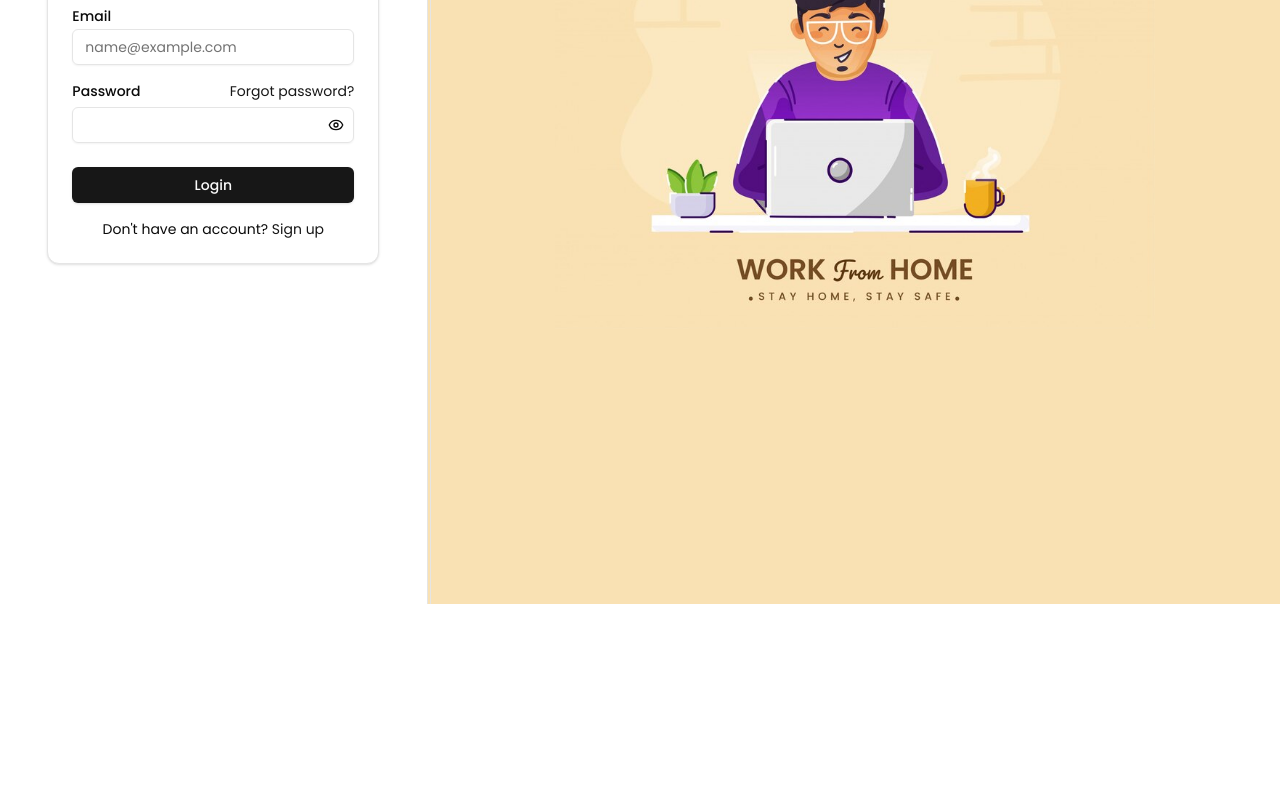
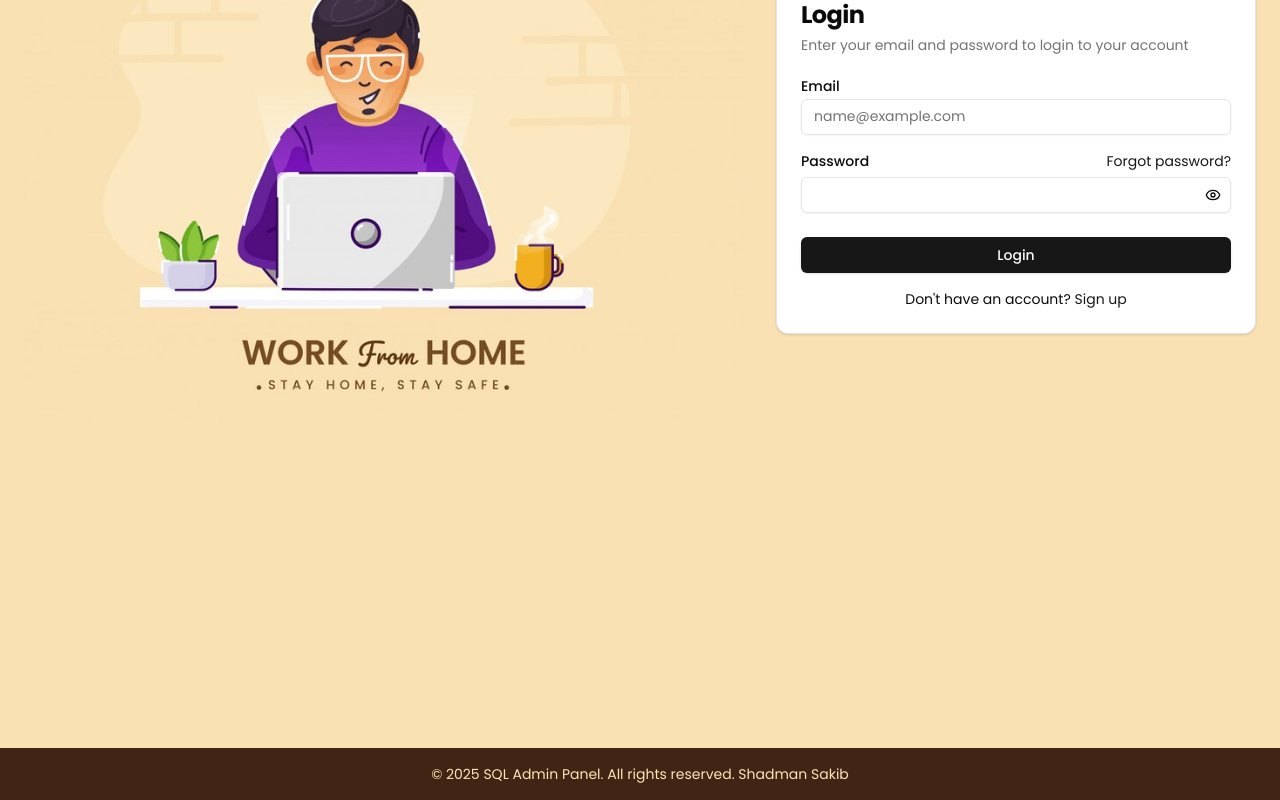
Before and after one commit to ShadmanSakib22/SQL-ADMIN-PANEL, a Next.js app: page /login in a window 1280 px wide. Shown: the part 196-996 px from the top of the page. Before the commit the page ends 800 px from the top, so only its background shows below. Built offline with nearby package versions, Linux system fonts and the light colour scheme.

Commit message:
ui changes

```diff
--- a/src/app/globals.css
+++ b/src/app/globals.css
@@ -4,6 +4,7 @@
 
 body {
   font-family: var(--font-poppins), Arial, Helvetica, sans-serif;
+  background-color: #f9e1b3;
 }
 /*--------------------ShadCN UI--------------------*/
 @layer base {
--- a/src/app/layout.js
+++ b/src/app/layout.js
@@ -1,6 +1,7 @@
 import { Poppins } from "next/font/google";
 import { ThemeProvider } from "@/components/ThemeProvider";
 import "./globals.css";
+import { Footer } from "@/components/Footer";
 
 const poppins = Poppins({
   subsets: ["latin"],
@@ -18,8 +19,9 @@ export default function RootLayout({ children }) {
     <html lang="en" suppressHydrationWarning>
       <head />
       <body className={`${poppins.variable} antialiased box-border`}>
-        <ThemeProvider attribute="class" defaultTheme="system" enableSystem>
-          {children}
+        <ThemeProvider attribute="class" defaultTheme="light" enableSystem>
+          <div className="min-h-screen">{children}</div>
+          <Footer />
         </ThemeProvider>
       </body>
     </html>
--- a/src/app/login/page.js
+++ b/src/app/login/page.js
@@ -4,19 +4,11 @@ import Image from "next/image";
 const page = () => {
   return (
     <>
-      <div className="flex flex-row h-screen">
-        <div className="my-[5rem] container min-w-[330px] max-w-[380px] mx-auto ">
+      <div className="container flex flex-col lg:flex-row mx-auto items-center gap-8 mt-[5rem]">
+        <Image src="/login.jpg" alt="login" width={720} height={720} priority />
+        <div className="w-full max-w-lg mx-auto">
           <LoginForm />
         </div>
-        <figure className="hidden md:block relative md:w-2/3 h-full bg-[#f9e1b3] border-l-4 border-double overflow-hidden">
-          <Image
-            src="/login.jpg"
-            alt="login"
-            fill
-            priority
-            className="object-contain object-center max-h-[600px] max-w-[600px] mx-auto"
-          />
-        </figure>
       </div>
     </>
   );
--- a/src/app/signup/page.js
+++ b/src/app/signup/page.js
@@ -4,19 +4,11 @@ import Image from "next/image";
 const page = () => {
   return (
     <>
-      <div className="flex flex-row h-screen">
-        <div className="my-[5rem] container min-w-[330px] max-w-[380px] mx-auto ">
+      <div className="container flex flex-col lg:flex-row mx-auto items-center gap-8 mt-[5rem]">
+        <Image src="/login.jpg" alt="login" width={720} height={720} priority />
+        <div className="w-full max-w-lg mx-auto">
           <RegistrationForm />
         </div>
-        <figure className="hidden md:block relative md:w-2/3 h-full bg-[#f9e1b3] border-l-4 border-double overflow-hidden">
-          <Image
-            src="/login.jpg"
-            alt="login"
-            fill
-            priority
-            className="object-contain object-center max-h-[600px] max-w-[600px] mx-auto"
-          />
-        </figure>
       </div>
     </>
   );
--- /dev/null
+++ b/src/components/Footer.jsx
@@ -0,0 +1,13 @@
+export function Footer() {
+  return (
+    <footer className="py-4 px-4 text-center text-xs md:text-sm text-[#fbe5b9] bg-[#412413] mt-[4rem]">
+      © 2025 SQL Admin Panel. All rights reserved.{" "}
+      <a
+        href="https://shadman-portfolio-2024.vercel.app/"
+        className="hover:underline underline-offset-4 text-nowrap"
+      >
+        Shadman Sakib
+      </a>
+    </footer>
+  );
+}
```
